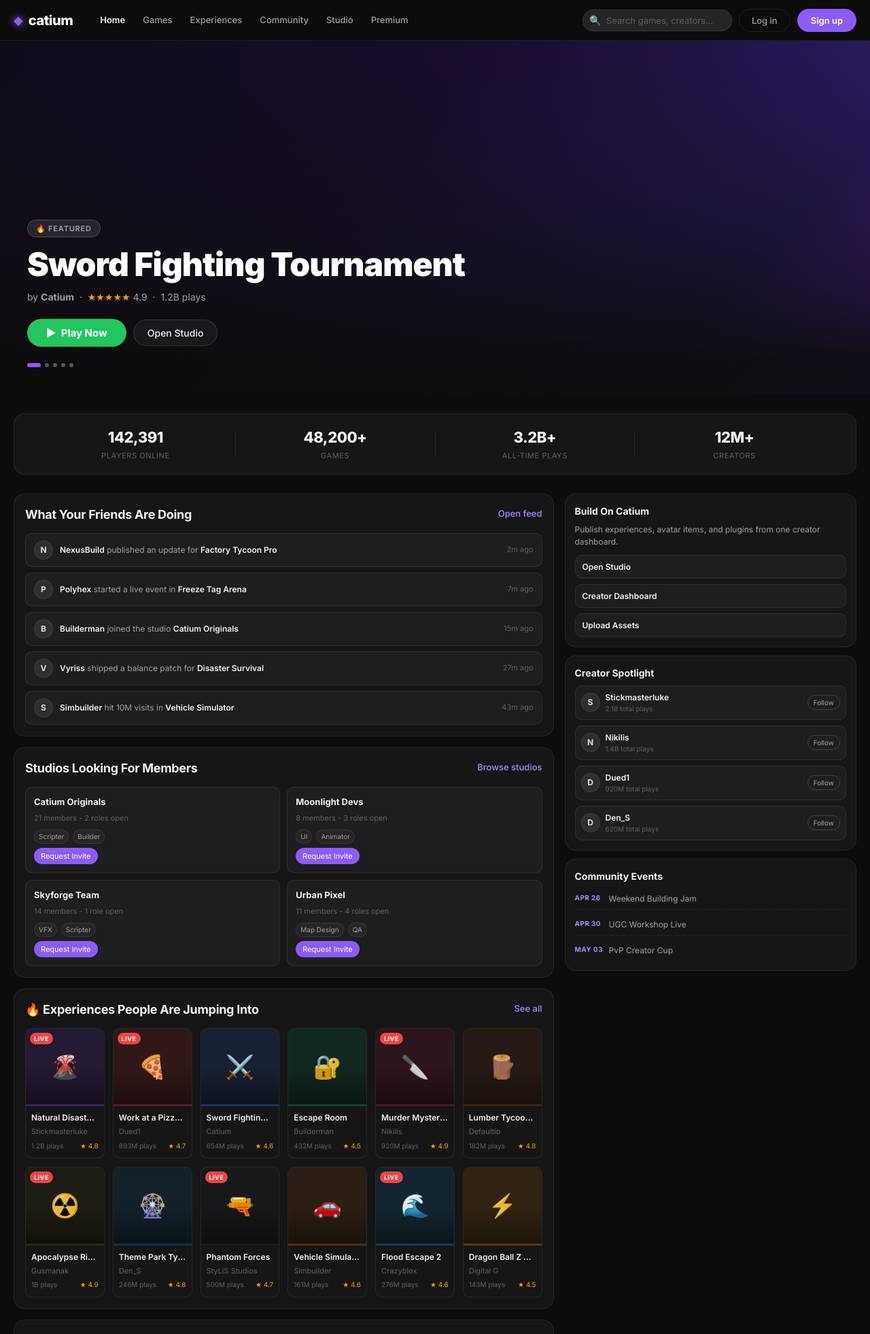
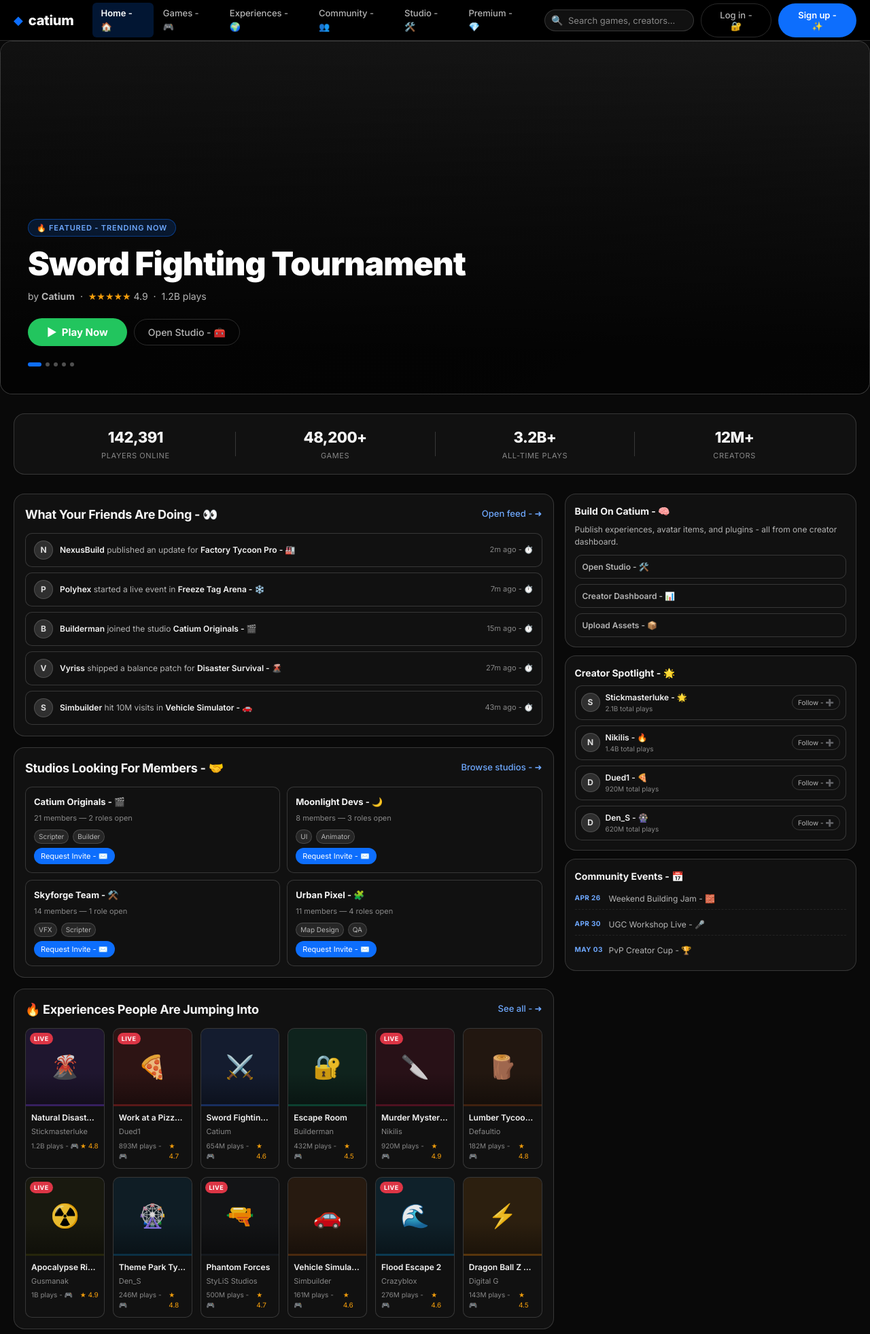
Before and after one commit to CatiumTeam/catium.github.io, a Flask app: page / in a window 1280 px wide. Shown: the top 1962 px of the page at 68% size. Run offline with Flask 3, Linux system fonts and the light colour scheme.

Commit message:
feat: Enhance community, games, and studio pages with improved titles and emoji indicators

```diff
--- a/static/app.js
+++ b/static/app.js
@@ -40,25 +40,25 @@ const HERO_GAMES = [
 ];
 
 const ACTIVITY = [
-	{ user: "NexusBuild", action: "published an update for", target: "Factory Tycoon Pro", time: "2m ago" },
-	{ user: "Polyhex", action: "started a live event in", target: "Freeze Tag Arena", time: "7m ago" },
-	{ user: "Builderman", action: "joined the studio", target: "Catium Originals", time: "15m ago" },
-	{ user: "Vyriss", action: "shipped a balance patch for", target: "Disaster Survival", time: "27m ago" },
-	{ user: "Simbuilder", action: "hit 10M visits in", target: "Vehicle Simulator", time: "43m ago" },
+	{ user: "NexusBuild", action: "published an update for", target: "Factory Tycoon Pro - 🏭", time: "2m ago" },
+	{ user: "Polyhex", action: "started a live event in", target: "Freeze Tag Arena - ❄️", time: "7m ago" },
+	{ user: "Builderman", action: "joined the studio", target: "Catium Originals - 🎬", time: "15m ago" },
+	{ user: "Vyriss", action: "shipped a balance patch for", target: "Disaster Survival - 🌋", time: "27m ago" },
+	{ user: "Simbuilder", action: "hit 10M visits in", target: "Vehicle Simulator - 🚗", time: "43m ago" },
 ];
 
 const STUDIOS = [
-	{ name: "Catium Originals", members: "21 members", openRoles: "2 roles open", tags: ["Scripter", "Builder"] },
-	{ name: "Moonlight Devs", members: "8 members", openRoles: "3 roles open", tags: ["UI", "Animator"] },
-	{ name: "Skyforge Team", members: "14 members", openRoles: "1 role open", tags: ["VFX", "Scripter"] },
-	{ name: "Urban Pixel", members: "11 members", openRoles: "4 roles open", tags: ["Map Design", "QA"] },
+	{ name: "Catium Originals - 🎬", members: "21 members", openRoles: "2 roles open", tags: ["Scripter", "Builder"] },
+	{ name: "Moonlight Devs - 🌙", members: "8 members", openRoles: "3 roles open", tags: ["UI", "Animator"] },
+	{ name: "Skyforge Team - ⚒️", members: "14 members", openRoles: "1 role open", tags: ["VFX", "Scripter"] },
+	{ name: "Urban Pixel - 🧩", members: "11 members", openRoles: "4 roles open", tags: ["Map Design", "QA"] },
 ];
 
 const CREATORS = [
-	{ name: "Stickmasterluke", stat: "2.1B total plays" },
-	{ name: "Nikilis", stat: "1.4B total plays" },
-	{ name: "Dued1", stat: "920M total plays" },
-	{ name: "Den_S", stat: "620M total plays" },
+	{ name: "Stickmasterluke - 🌟", stat: "2.1B total plays" },
+	{ name: "Nikilis - 🔥", stat: "1.4B total plays" },
+	{ name: "Dued1 - 🍕", stat: "920M total plays" },
+	{ name: "Den_S - 🎡", stat: "620M total plays" },
 ];
 
 // ===== HERO =====
@@ -81,7 +81,7 @@ function goHero(idx) {
 	const g = HERO_GAMES[idx];
 	if (bg)    bg.style.background = `linear-gradient(${g.gradient})`;
 	if (title) title.textContent = g.title;
-	if (meta)  meta.innerHTML = `by <strong>${g.creator}</strong> &nbsp;&middot;&nbsp; <span class="stars">&#9733;&#9733;&#9733;&#9733;&#9733;</span> ${g.stars} &nbsp;&middot;&nbsp; ${g.plays} plays`;
+	if (meta)  meta.innerHTML = `by <strong>${g.creator}</strong> &nbsp;&mdash;&nbsp; <span class="stars">&#9733;&#9733;&#9733;&#9733;&#9733;</span> ${g.stars} &nbsp;&mdash;&nbsp; ${g.plays} plays`;
 	document.querySelectorAll('.hero-dot').forEach((d,i) => d.classList.toggle('active', i===idx));
 	clearInterval(heroTimer);
 	heroTimer = setInterval(() => goHero((heroIdx+1) % HERO_GAMES.length), 6000);
@@ -102,7 +102,7 @@ function renderGames(containerId, list) {
 				<div class="game-name" title="${g.name}">${g.name}</div>
 				<div class="game-creator">${g.creator}</div>
 				<div class="game-footer">
-					<span class="game-plays">${g.plays} plays</span>
+					<span class="game-plays">${g.plays} plays - 🎮</span>
 					<span class="game-stars-row">&#9733; ${g.stars}</span>
 				</div>
 			</div>
@@ -119,7 +119,7 @@ function renderActivity() {
 				<div class="activity-avatar">${item.user.charAt(0)}</div>
 				<div class="activity-text"><strong>${item.user}</strong> ${item.action} <strong>${item.target}</strong></div>
 			</div>
-			<div class="activity-time">${item.time}</div>
+			<div class="activity-time">${item.time} - ⏱️</div>
 		</div>
 	`).join('');
 }
@@ -130,11 +130,11 @@ function renderStudios() {
 	el.innerHTML = STUDIOS.map(studio => `
 		<div class="studio-card">
 			<h4>${studio.name}</h4>
-			<div class="studio-meta">${studio.members} - ${studio.openRoles}</div>
+			<div class="studio-meta">${studio.members} &mdash; ${studio.openRoles}</div>
 			<div class="studio-tags">
 				${studio.tags.map(tag => `<span class="studio-tag">${tag}</span>`).join('')}
 			</div>
-			<button class="studio-join">Request Invite</button>
+			<button class="studio-join">Request Invite - ✉️</button>
 		</div>
 	`).join('');
 }
@@ -151,7 +151,7 @@ function renderCreators() {
 					<div class="creator-stat">${c.stat}</div>
 				</div>
 			</div>
-			<button class="creator-follow">Follow</button>
+			<button class="creator-follow">Follow - ➕</button>
 		</div>
 	`).join('');
 }
@@ -165,7 +165,7 @@ function openGameModal(id) {
 	document.getElementById('gm-thumb').style.background = g.color + '33';
 	document.getElementById('gm-thumb').innerHTML = `<span style="font-size:72px;">${g.emoji}</span>`;
 	document.getElementById('gm-title').textContent = g.name;
-	document.getElementById('gm-meta').innerHTML = `by <strong>${g.creator}</strong> &nbsp;&middot;&nbsp; <span style="color:var(--gold)">&#9733;</span> ${g.stars} &nbsp;&middot;&nbsp; ${g.plays} plays`;
+	document.getElementById('gm-meta').innerHTML = `by <strong>${g.creator}</strong> &nbsp;&mdash;&nbsp; <span style="color:var(--gold)">&#9733;</span> ${g.stars} &nbsp;&mdash;&nbsp; ${g.plays} plays`;
 	document.getElementById('gm-desc').textContent = g.desc;
 	document.getElementById('game-modal-overlay').classList.remove('hidden');
 }
--- a/static/games.js
+++ b/static/games.js
@@ -18,7 +18,7 @@ function renderDbGames(games) {
         <div class="game-name" title="${g.name}">${g.name}</div>
         <div class="game-creator">${g.creator}</div>
         <div class="game-footer">
-          <span class="game-plays">${formatPlays(g.plays)} plays</span>
+          <span class="game-plays">${formatPlays(g.plays)} plays - 🎮</span>
           <span class="game-stars-row">&#9733; ${Number(g.stars).toFixed(1)}</span>
         </div>
       </div>
--- a/static/style.css
+++ b/static/style.css
@@ -1084,3 +1084,180 @@ input { font-family: inherit; }
 .games-control select:focus {
 	border-color: var(--accent);
 }
+
+/* ===== REFERENCE STYLE OVERRIDES (Bootstrap-like Dark) ===== */
+:root {
+	--bg: #0c0c0c;
+	--bg-card: #121212;
+	--bg-elevated: #151515;
+	--bg-input: #1a1a1a;
+	--border: rgba(255, 255, 255, 0.16);
+	--border-hover: rgba(255, 255, 255, 0.26);
+	--text: #f5f5f5;
+	--text-2: #b5b5b5;
+	--text-3: #888;
+	--accent: #0d6efd;
+	--accent-dark: #0b5ed7;
+	--accent-light: #6ea8fe;
+	--accent-glow: rgba(13, 110, 253, 0.28);
+}
+
+body {
+	background: #090909;
+	color: var(--text);
+}
+
+#navbar {
+	background: rgba(0, 0, 0, 0.94);
+	backdrop-filter: blur(8px);
+	border-bottom: 1px solid var(--border);
+}
+
+.logo-icon {
+	color: var(--accent);
+	filter: none;
+}
+
+.logo-text {
+	font-weight: 800;
+	text-transform: none;
+	letter-spacing: -0.3px;
+}
+
+.nav-link {
+	border-radius: 6px;
+}
+
+.nav-link.active {
+	background: rgba(13, 110, 253, 0.2);
+	color: #fff;
+}
+
+#search-input,
+.games-control select,
+#modal-login input[type="text"],
+#modal-login input[type="password"],
+#modal-signup input[type="text"],
+#modal-signup input[type="email"],
+#modal-signup input[type="password"] {
+	background: #111;
+	border-color: var(--border);
+}
+
+.btn-primary {
+	background: var(--accent);
+	box-shadow: none;
+}
+
+.btn-primary:hover {
+	background: var(--accent-dark);
+	transform: translateY(-1px);
+	box-shadow: none;
+}
+
+.btn-ghost,
+.btn-ghost-lg,
+.tool-btn,
+.creator-follow {
+	background: transparent;
+	border-color: var(--border);
+	color: var(--text-2);
+}
+
+.btn-ghost:hover,
+.btn-ghost-lg:hover,
+.tool-btn:hover,
+.creator-follow:hover {
+	background: rgba(255, 255, 255, 0.04);
+	color: #fff;
+}
+
+#hero,
+.page-hero {
+	background: linear-gradient(145deg, #0f0f0f 0%, #141414 55%, #191919 100%);
+	border: 1px solid var(--border);
+	border-radius: 18px;
+	overflow: hidden;
+}
+
+.hero-bg {
+	background: linear-gradient(145deg, #111 0%, #171717 65%, #1e1e1e 100%);
+}
+
+.hero-bg::after {
+	background: linear-gradient(to top, rgba(0, 0, 0, 0.86) 12%, rgba(0, 0, 0, 0.45) 62%, transparent 100%);
+}
+
+.hero-badge,
+.premium-badge,
+.page-kicker {
+	background: rgba(13, 110, 253, 0.16);
+	border: 1px solid rgba(13, 110, 253, 0.44);
+	color: var(--accent-light);
+}
+
+.stats-bar,
+.content-block,
+.side-card,
+.page-panel,
+.game-card,
+.activity-item,
+.studio-card,
+.creator-item,
+#modal,
+#game-modal {
+	background: #111;
+	border: 1px solid var(--border);
+	box-shadow: none;
+}
+
+.game-card:hover,
+.studio-card:hover {
+	transform: translateY(-2px);
+	border-color: var(--border-hover);
+	box-shadow: 0 0 0 1px rgba(13, 110, 253, 0.3);
+}
+
+.game-thumb::after {
+	background: linear-gradient(to bottom, transparent 58%, rgba(0, 0, 0, 0.38) 100%);
+}
+
+.game-live-badge {
+	background: #dc3545;
+}
+
+#premium-section {
+	background: linear-gradient(145deg, #0f0f0f 0%, #151515 62%, #1c1c1c 100%);
+	border: 1px solid var(--border);
+}
+
+#premium-section::before {
+	background: radial-gradient(ellipse at 70% 50%, rgba(13, 110, 253, 0.16) 0%, transparent 70%);
+}
+
+.ptier.highlight {
+	background: rgba(13, 110, 253, 0.16);
+	border-color: rgba(13, 110, 253, 0.45);
+	box-shadow: none;
+}
+
+.pg-diamond {
+	color: var(--accent);
+	filter: drop-shadow(0 0 24px rgba(13, 110, 253, 0.35));
+}
+
+#footer {
+	background: #0b0b0b;
+	border-top: 1px solid var(--border);
+}
+
+.footer-col a,
+.footer-bottom,
+.footer-brand p {
+	color: var(--text-2);
+}
+
+.footer-col a:hover,
+.footer-socials a:hover {
+	color: #fff;
+}
--- a/templates/index.html
+++ b/templates/index.html
@@ -3,7 +3,7 @@
 <head>
   <meta charset="UTF-8" />
   <meta name="viewport" content="width=device-width, initial-scale=1.0" />
-  <title>Catium - Play Together</title>
+  <title>Catium - Play Together - Build - Create - Connect</title>
   <link rel="preconnect" href="https://fonts.googleapis.com" />
   <link rel="preconnect" href="https://fonts.gstatic.com" crossorigin />
   <link href="https://fonts.googleapis.com/css2?family=Inter:wght@300;400;500;600;700;800;900&display=swap" rel="stylesheet" />
@@ -15,17 +15,17 @@
   <nav id="navbar">
     <div class="nav-inner">
       <div class="nav-left">
-        <a href="#" id="logo">
+        <a href="/" id="logo">
           <span class="logo-icon">&#9670;</span>
           <span class="logo-text">catium</span>
         </a>
         <div id="main-nav">
-          <a href="/" class="nav-link active">Home</a>
-          <a href="/games" class="nav-link">Games</a>
-          <a href="/experiences" class="nav-link">Experiences</a>
-          <a href="/community" class="nav-link">Community</a>
-          <a href="/studio" class="nav-link">Studio</a>
-          <a href="/premium" class="nav-link">Premium</a>
+          <a href="/" class="nav-link active">Home - 🏠</a>
+          <a href="/games" class="nav-link">Games - 🎮</a>
+          <a href="/experiences" class="nav-link">Experiences - 🌍</a>
+          <a href="/community" class="nav-link">Community - 👥</a>
+          <a href="/studio" class="nav-link">Studio - 🛠️</a>
+          <a href="/premium" class="nav-link">Premium - 💎</a>
         </div>
       </div>
       <div class="nav-right">
@@ -34,8 +34,8 @@
           <input type="text" id="search-input" placeholder="Search games, creators..." autocomplete="off" />
           <div id="search-results" class="hidden"></div>
         </div>
-        <button class="btn-ghost" onclick="openModal()">Log in</button>
-        <button class="btn-primary" onclick="openModal()">Sign up</button>
+        <button class="btn-ghost" onclick="openModal()">Log in - 🔐</button>
+        <button class="btn-primary" onclick="openModal()">Sign up - ✨</button>
         <div id="user-avatar-wrap" class="hidden">
           <img id="avatar-img" src="" alt="Avatar" />
           <div id="user-dropdown" class="hidden">
@@ -54,14 +54,14 @@
   <section id="hero">
     <div class="hero-bg" id="hero-bg"></div>
     <div class="hero-content">
-      <div class="hero-badge">&#128293; Featured</div>
+      <div class="hero-badge">🔥 Featured - Trending now</div>
       <h1 id="hero-title">Sword Fighting Tournament</h1>
       <p id="hero-meta">by <strong>Catium</strong> &nbsp;&middot;&nbsp; <span class="stars">&#9733;&#9733;&#9733;&#9733;&#9733;</span> 4.9 &nbsp;&middot;&nbsp; 1.2B plays</p>
       <div class="hero-actions">
         <button class="btn-play" onclick="openGameModal(3)">
           <span>&#9654;</span> Play Now
         </button>
-        <button class="btn-ghost-lg">Open Studio</button>
+        <button class="btn-ghost-lg">Open Studio - 🧰</button>
       </div>
       <div class="hero-dots" id="hero-dots"></div>
     </div>
@@ -97,16 +97,16 @@
       <div class="platform-main">
         <section class="content-block">
           <div class="section-title-row">
-            <h2>What Your Friends Are Doing</h2>
-            <a href="#" class="see-all">Open feed</a>
+            <h2>What Your Friends Are Doing - 👀</h2>
+            <a href="#" class="see-all">Open feed - ➜</a>
           </div>
           <div class="activity-feed" id="activity-feed"></div>
         </section>
 
         <section class="content-block">
           <div class="section-title-row">
-            <h2>Studios Looking For Members</h2>
-            <a href="#" class="see-all">Browse studios</a>
+            <h2>Studios Looking For Members - 🤝</h2>
+            <a href="#" class="see-all">Browse studios - ➜</a>
           </div>
           <div class="studio-grid" id="studio-grid"></div>
         </section>
@@ -114,7 +114,7 @@
         <section class="content-block">
           <div class="section-title-row">
             <h2>&#128293; Experiences People Are Jumping Into</h2>
-            <a href="#" class="see-all">See all</a>
+            <a href="#" class="see-all">See all - ➜</a>
           </div>
           <div class="game-row" id="popular-games"></div>
         </section>
@@ -122,7 +122,7 @@
         <section class="content-block">
           <div class="section-title-row">
             <h2>&#10024; Recently Updated By Creators You Follow</h2>
-            <a href="#" class="see-all">View updates</a>
+            <a href="#" class="see-all">View updates - ➜</a>
           </div>
           <div class="game-row compact" id="new-games"></div>
         </section>
@@ -130,26 +130,26 @@
 
       <aside class="platform-side">
         <section class="side-card" id="creator-tools">
-          <h3>Build On Catium</h3>
-          <p>Publish experiences, avatar items, and plugins from one creator dashboard.</p>
+          <h3>Build On Catium - 🧠</h3>
+          <p>Publish experiences, avatar items, and plugins - all from one creator dashboard.</p>
           <div class="tool-list">
-            <button class="tool-btn">Open Studio</button>
-            <button class="tool-btn">Creator Dashboard</button>
-            <button class="tool-btn">Upload Assets</button>
+            <button class="tool-btn">Open Studio - 🛠️</button>
+            <button class="tool-btn">Creator Dashboard - 📊</button>
+            <button class="tool-btn">Upload Assets - 📦</button>
           </div>
         </section>
 
         <section class="side-card">
-          <h3>Creator Spotlight</h3>
+          <h3>Creator Spotlight - 🌟</h3>
           <div class="creator-list" id="creator-list"></div>
         </section>
 
         <section class="side-card">
-          <h3>Community Events</h3>
+          <h3>Community Events - 📅</h3>
           <ul class="event-list">
-            <li><span>Apr 26</span> Weekend Building Jam</li>
-            <li><span>Apr 30</span> UGC Workshop Live</li>
-            <li><span>May 03</span> PvP Creator Cup</li>
+            <li><span>Apr 26</span> Weekend Building Jam - 🧱</li>
+            <li><span>Apr 30</span> UGC Workshop Live - 🎤</li>
+            <li><span>May 03</span> PvP Creator Cup - 🏆</li>
           </ul>
         </section>
       </aside>
@@ -160,8 +160,8 @@
       <div class="premium-inner">
         <div class="premium-text">
           <div class="premium-badge">Catium Premium</div>
-          <h2>Unlock the full experience</h2>
-          <p>Get exclusive avatar items, monthly CAT allowance, and access to premium-only games.</p>
+          <h2>Unlock the full experience - 💫</h2>
+          <p>Get exclusive avatar items, monthly CAT allowance, and access to premium-only games - all in one plan.</p>
           <div class="premium-tiers">
             <div class="ptier">
               <div class="ptier-name">Starter</div>
@@ -176,7 +176,7 @@
               <div class="ptier-price">2,200 <span>CAT/mo</span></div>
             </div>
           </div>
-          <button class="btn-primary btn-lg" onclick="openModal()">Get Premium</button>
+          <button class="btn-primary btn-lg" onclick="openModal()">Get Premium - 🚀</button>
         </div>
         <div class="premium-graphic">
           <div class="pg-diamond">&#9670;</div>
@@ -194,7 +194,7 @@
           <span class="logo-icon">&#9670;</span>
           <span class="logo-text">catium</span>
         </a>
-        <p>The platform where imagination becomes reality. Build, play, and connect.</p>
+        <p>The platform where imagination becomes reality - build, play, and connect. 🎮✨</p>
       </div>
       <div class="footer-links">
         <div class="footer-col">
@@ -227,7 +227,7 @@
       </div>
     </div>
     <div class="footer-bottom">
-      <span>&copy; 2026 Catium, Inc. All rights reserved.</span>
+      <span>&copy; 2026 Catium, Inc. - All rights reserved. 💙</span>
       <div class="footer-socials">
         <a href="#">Twitter</a>
         <a href="#">YouTube</a>
@@ -246,8 +246,8 @@
         <span class="logo-text">catium</span>
       </div>
       <div class="modal-tabs">
-        <button class="mtab active" id="tab-login" onclick="switchTab('login')">Log In</button>
-        <button class="mtab" id="tab-signup" onclick="switchTab('signup')">Sign Up</button>
+        <button class="mtab active" id="tab-login" onclick="switchTab('login')">Log In - 🔐</button>
+        <button class="mtab" id="tab-signup" onclick="switchTab('signup')">Sign Up - ✨</button>
       </div>
       <div id="modal-login">
         <label>Username or Email</label>
@@ -255,7 +255,7 @@
         <label>Password</label>
         <input type="password" id="login-pass" placeholder="Enter password..." />
         <label class="checkbox-row"><input type="checkbox" /> Keep me logged in</label>
-        <button class="btn-primary btn-block" onclick="doLogin()">Log In</button>
+        <button class="btn-primary btn-block" onclick="doLogin()">Log In - ✅</button>
         <a href="#" class="modal-link">Forgot password?</a>
       </div>
       <div id="modal-signup" class="hidden">
@@ -265,7 +265,7 @@
         <input type="email" id="signup-email" placeholder="your@email.com" />
         <label>Password</label>
         <input type="password" id="signup-pass" placeholder="Create a password..." />
-        <button class="btn-primary btn-block" onclick="doSignup()">Create Account</button>
+        <button class="btn-primary btn-block" onclick="doSignup()">Create Account - 🎉</button>
         <p class="modal-fine">By signing up, you agree to our <a href="#">Terms</a> and <a href="#">Privacy Policy</a>.</p>
       </div>
     </div>
```
Also changed, not shown: templates/community.html (+17 -17 lines), templates/games.html (+17 -17 lines), templates/premium.html (+14 -14 lines), templates/studio.html (+18 -18 lines).
